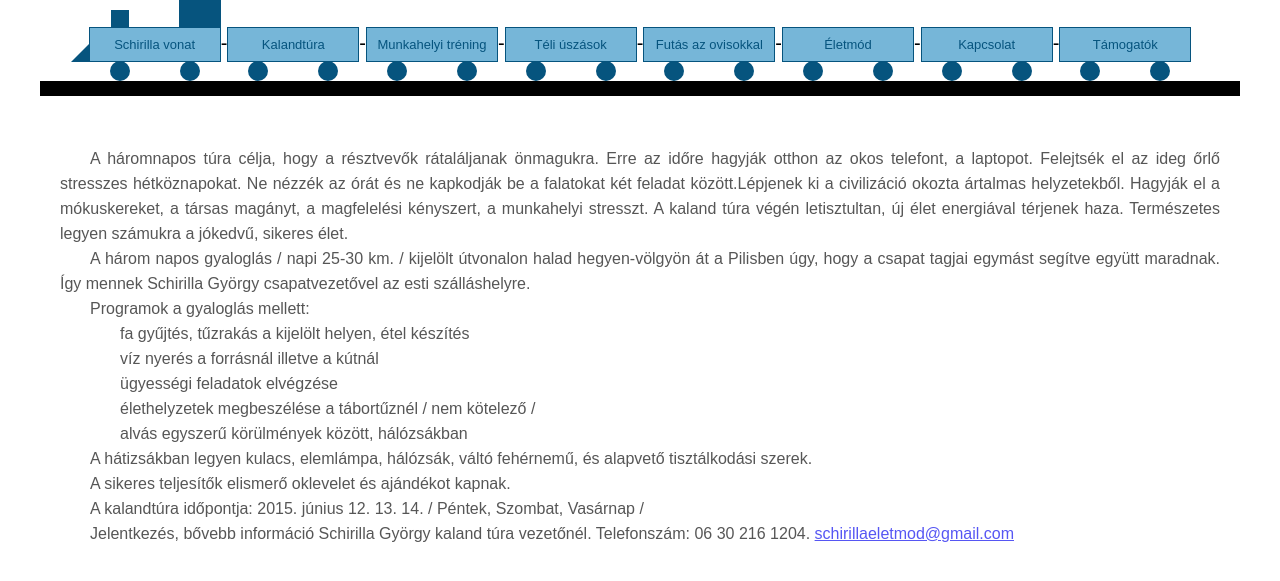
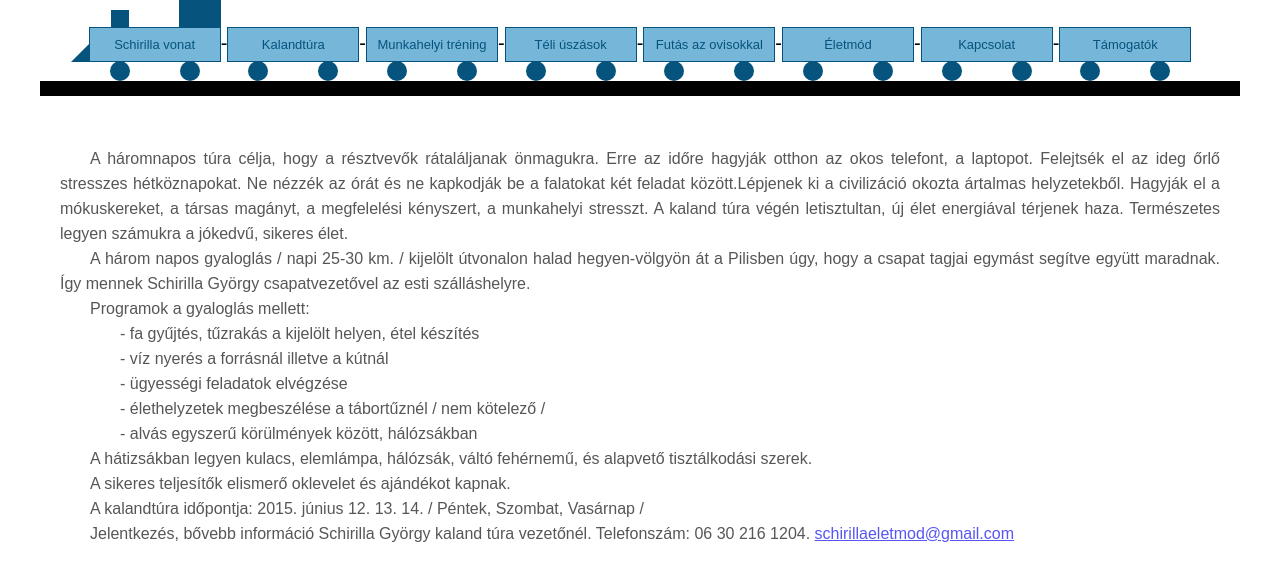
Before and after one commit to benoitrar/Schirilla, a plain HTML site: page index.html in a window 1280 px wide. Shown: the part 143-724 px from the top of the page. Drawn offline with Linux system fonts and the light colour scheme.

Commit message:
Putting back the list elements' sign: '-'

```diff
--- a/index.html
+++ b/index.html
@@ -59,22 +59,22 @@
             <aside id="identity thief"></aside>
 
             <article id="">
-              <p>A háromnapos túra célja, hogy a résztvevők rátaláljanak önmagukra. Erre az időre hagyják otthon az okos telefont, a laptopot. Felejtsék el az ideg őrlő stresszes hétköznapokat. Ne nézzék az órát és ne kapkodják be a falatokat két feladat között.Lépjenek ki a civilizáció okozta ártalmas helyzetekből. Hagyják el a mókuskereket, a társas magányt, a magfelelési kényszert, a munkahelyi stresszt. A kaland túra végén letisztultan, új élet energiával térjenek haza. Természetes legyen számukra a jókedvű, sikeres élet.</p>
+              <p>A háromnapos túra célja, hogy a résztvevők rátaláljanak önmagukra. Erre az időre hagyják otthon az okos telefont, a laptopot. Felejtsék el az ideg őrlő stresszes hétköznapokat. Ne nézzék az órát és ne kapkodják be a falatokat két feladat között.Lépjenek ki a civilizáció okozta ártalmas helyzetekből. Hagyják el a mókuskereket, a társas magányt, a megfelelési kényszert, a munkahelyi stresszt. A kaland túra végén letisztultan, új élet energiával térjenek haza. Természetes legyen számukra a jókedvű, sikeres élet.</p>
               <p>A három napos gyaloglás / napi 25-30 km. /  kijelölt útvonalon halad hegyen-völgyön át a Pilisben úgy, hogy a csapat tagjai egymást segítve együtt maradnak. Így mennek Schirilla György csapatvezetővel az esti szálláshelyre.</p>
               <p>Programok a gyaloglás mellett:
                   <ul>
-                  <li>fa gyűjtés, tűzrakás a kijelölt helyen, étel készítés</li>
-                  <li>víz nyerés a forrásnál illetve a kútnál</li>
-                  <li>ügyességi feladatok elvégzése</li>
-                  <li>élethelyzetek megbeszélése a tábortűznél / nem kötelező /</li>
-                  <li>alvás egyszerű körülmények között, hálózsákban</li>
+                  <li>- fa gyűjtés, tűzrakás a kijelölt helyen, étel készítés</li>
+                  <li>- víz nyerés a forrásnál illetve a kútnál</li>
+                  <li>- ügyességi feladatok elvégzése</li>
+                  <li>- élethelyzetek megbeszélése a tábortűznél / nem kötelező /</li>
+                  <li>- alvás egyszerű körülmények között, hálózsákban</li>
                   </ul>
               </p>
               <p>A hátizsákban legyen kulacs, elemlámpa, hálózsák, váltó fehérnemű, és alapvető tisztálkodási szerek.</p>
               <p>A sikeres teljesítők elismerő oklevelet és ajándékot kapnak.</p>
               <p>A kalandtúra időpontja: 2015. június 12. 13. 14. / Péntek, Szombat, Vasárnap /</p>
               <p>Jelentkezés, bővebb információ Schirilla György kaland túra vezetőnél. Telefonszám: 06 30 216 1204. <a href="mailto:schirillaeletmod@gmail.com?Subject=Kalandtúra" target="_top">schirillaeletmod@gmail.com</a></p>
-              <!--<p>a</p><p>a</p><p>a</p><p>a</p><p>a</p><p>a</p><p>a</p><p>a</p><p>a</p><p>a</p><p>a</p><p>a</p><p>a</p><p>a</p><p>a</p><p>a</p><p>a</p><p>a</p>-->
+              <!--<p>a</p><p>a</p><p>a</p><p>a</p><p>a</p><p>a</p><p>a</p><p>a</p><p>a</p><p>a</p><p>a</p><p>a</p><p>a</p><p>a</p><p>a</p><p>a</p><p>a</p><p>a</p><p>a</p><p>a</p><p>a</p><p>a</p><p>a</p><p>a</p><p>a</p><p>a</p><p>a</p><p>a</p><p>a</p>-->
             </article>
         </div>
         </main>
```
